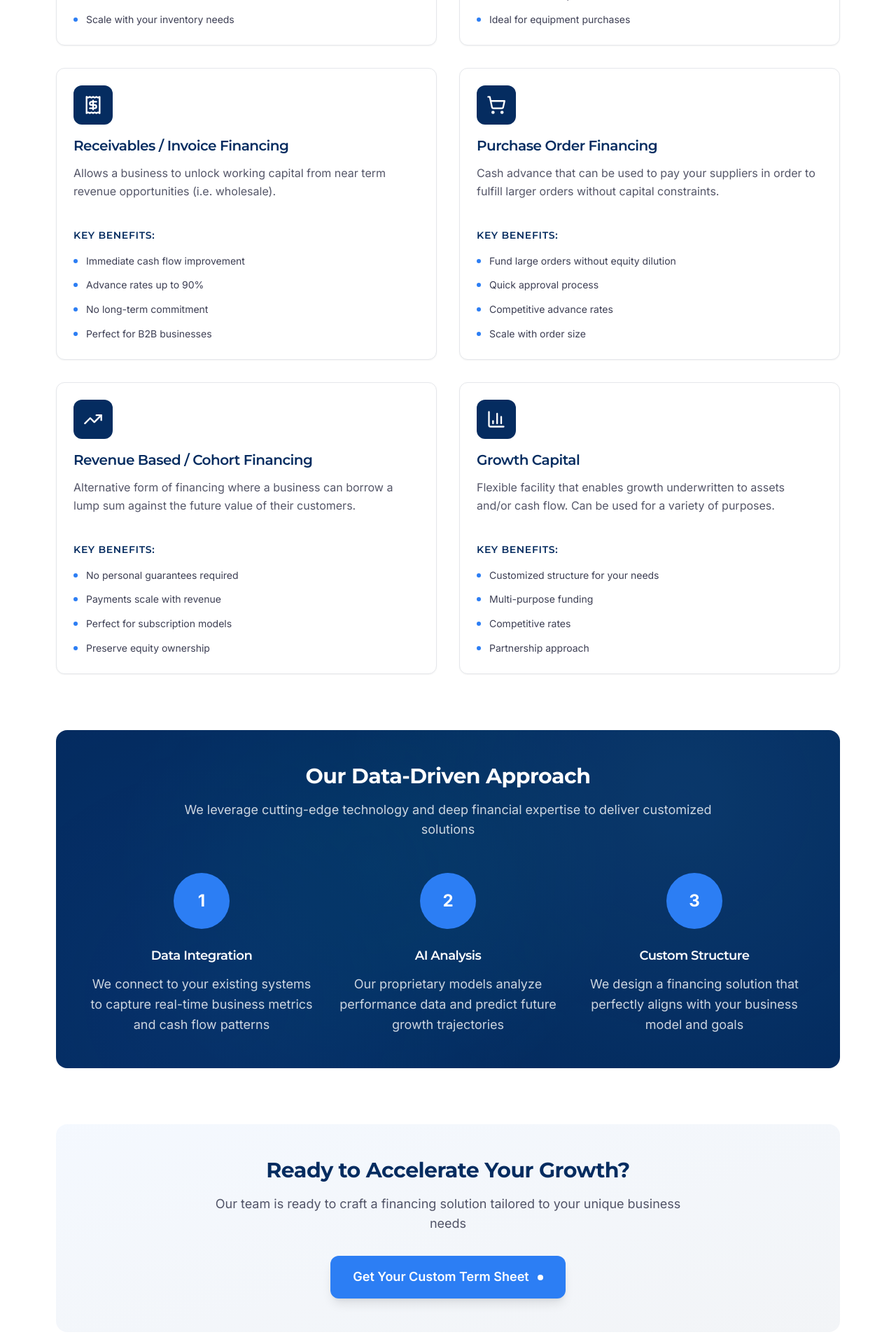
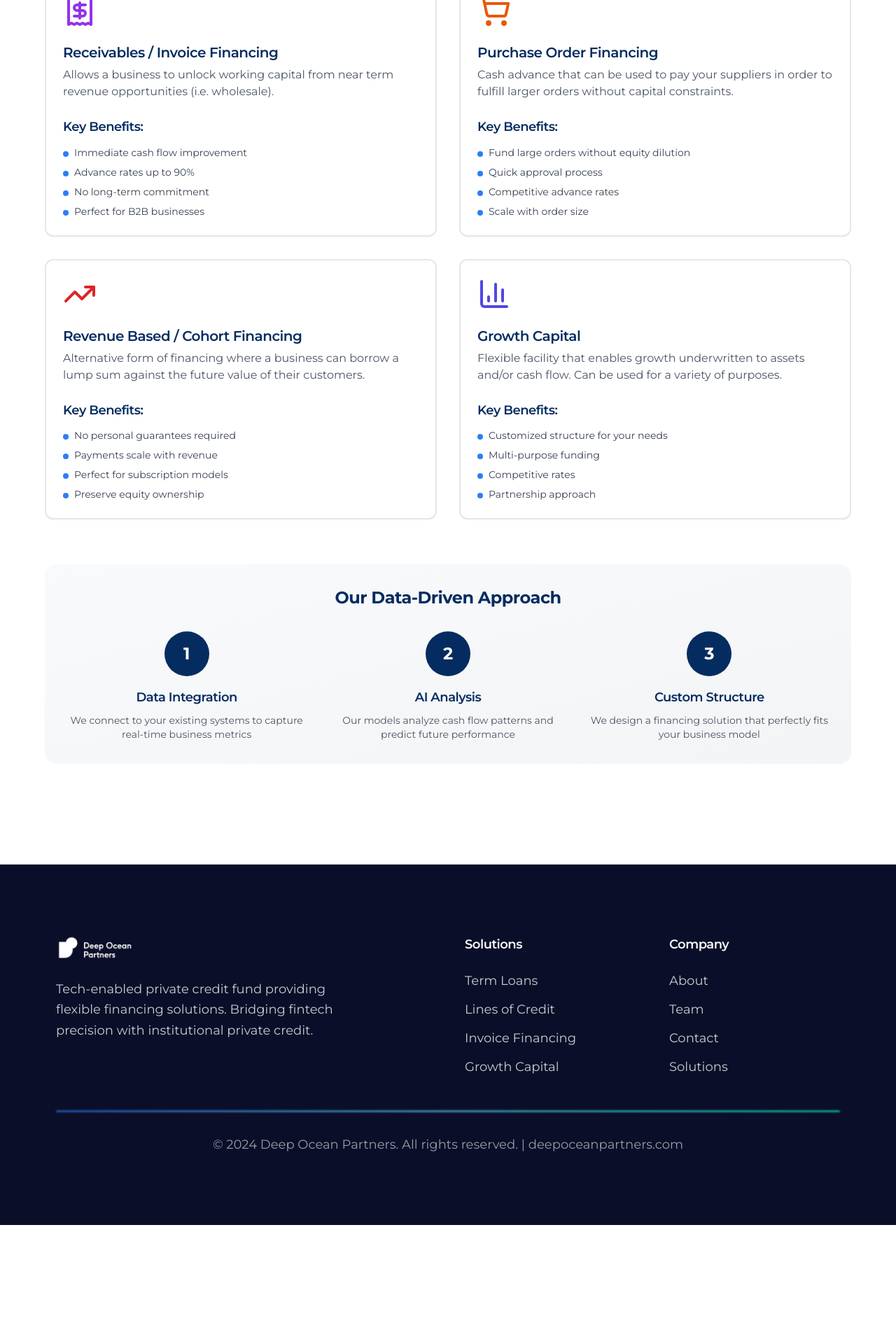
Before and after one commit to Lakshya5Jain/ocean-finance-platform, a React (Vite) app: page /solutions in a window 1280 px wide. Shown: the part 820-2740 px from the top of the page at 70% size. After the commit the page ends 2570 px from the top, so only its background shows below. Built offline with nearby package versions, Linux system fonts and the light colour scheme.

Commit message:
Reverted to commit c5e5ca0378aa18fe41488c2ec7eca1142ecc97d4

```diff
--- a/src/components/Header.tsx
+++ b/src/components/Header.tsx
@@ -29,8 +29,9 @@ const Header = () => {
               <img
                 src="/lovable-uploads/60420b69-db1d-4895-aac8-8227d34c68b2.png"
                 alt="Deep Ocean Partners"
-                className="h-20 w-auto transition-all duration-500 group-hover:scale-110"
-                style={{ filter: 'none' }}
+                className={`h-16 w-auto transition-all duration-500 group-hover:scale-110 ${
+                  isScrolled ? 'filter brightness-0 invert' : 'filter brightness-0 invert'
+                }`}
               />
             </Link>
           </div>
--- a/src/pages/Solutions.tsx
+++ b/src/pages/Solutions.tsx
@@ -10,6 +10,7 @@ const SolutionsPage = () => {
       title: "Revolving Lines of Credit",
       description: "Continuous source of funding that you can access as needed. Best for variable spend on inventory / marketing.",
       icon: CircleDollarSign,
+      color: "text-blue-600",
       details: [
         "Flexible draw and repayment schedule",
         "Interest only on funds used",
@@ -21,6 +22,7 @@ const SolutionsPage = () => {
       title: "Term Loans",
       description: "Committed facility that you pay back over a set time with fixed payment terms. Best for planned expenses / opex.",
       icon: FileText,
+      color: "text-green-600",
       details: [
         "Predictable monthly payments",
         "Multi-year terms available",
@@ -32,6 +34,7 @@ const SolutionsPage = () => {
       title: "Receivables / Invoice Financing",
       description: "Allows a business to unlock working capital from near term revenue opportunities (i.e. wholesale).",
       icon: Receipt,
+      color: "text-purple-600",
       details: [
         "Immediate cash flow improvement",
         "Advance rates up to 90%",
@@ -43,6 +46,7 @@ const SolutionsPage = () => {
       title: "Purchase Order Financing",
       description: "Cash advance that can be used to pay your suppliers in order to fulfill larger orders without capital constraints.",
       icon: ShoppingCart,
+      color: "text-orange-600",
       details: [
         "Fund large orders without equity dilution",
         "Quick approval process",
@@ -54,6 +58,7 @@ const SolutionsPage = () => {
       title: "Revenue Based / Cohort Financing",
       description: "Alternative form of financing where a business can borrow a lump sum against the future value of their customers.",
       icon: TrendingUp,
+      color: "text-red-600",
       details: [
         "No personal guarantees required",
         "Payments scale with revenue",
@@ -65,6 +70,7 @@ const SolutionsPage = () => {
       title: "Growth Capital",
       description: "Flexible facility that enables growth underwritten to assets and/or cash flow. Can be used for a variety of purposes.",
       icon: BarChart3,
+      color: "text-indigo-600",
       details: [
         "Customized structure for your needs",
         "Multi-purpose funding",
@@ -75,51 +81,42 @@ const SolutionsPage = () => {
   ];
 
   return (
-    <div className="min-h-screen bg-white">
+    <div className="min-h-screen bg-white font-montserrat">
       <Header />
 
-      <section className="pt-32 pb-20 bg-white">
-        <div className="container-custom">
+      <section className="py-20 bg-white mt-20">
+        <div className="container mx-auto px-4">
           <div className="max-w-6xl mx-auto">
-            <div className="text-center mb-20">
-              <div className="inline-flex items-center px-6 py-3 rounded-full bg-bright-azure/10 border border-bright-azure/20 mb-8">
-                <div className="w-2 h-2 bg-bright-azure rounded-full mr-3"></div>
-                <span className="text-sm font-medium text-bright-azure tracking-wider uppercase">Financing Solutions</span>
-              </div>
-
-              <h1 className="text-4xl md:text-6xl font-montserrat font-bold text-deep-navy mb-6 leading-tight">
+            <div className="text-center mb-16">
+              <h1 className="text-4xl md:text-5xl font-montserrat font-bold text-primary mb-6">
                 How We Solve Your Business Needs
               </h1>
-              <p className="text-xl text-near-black/70 max-w-4xl mx-auto leading-relaxed">
+              <p className="text-xl text-gray-600 font-montserrat max-w-4xl mx-auto">
                 At Deep Ocean Partners, we provide a comprehensive suite of financing solutions designed to meet the diverse needs of growing businesses. Our data-driven approach ensures you get the right capital structure for your unique situation.
               </p>
             </div>
 
-            <div className="grid grid-cols-1 lg:grid-cols-2 gap-8 mb-20">
+            <div className="grid grid-cols-1 lg:grid-cols-2 gap-8 mb-16">
               {solutions.map((solution, index) => {
                 const IconComponent = solution.icon;
                 return (
-                  <Card key={index} className="border border-soft-gray hover:border-bright-azure/30 transition-all duration-300 hover:shadow-xl group h-full bg-white">
-                    <CardHeader className="pb-4">
-                      <div className="mb-6">
-                        <div className="w-14 h-14 bg-deep-navy rounded-xl flex items-center justify-center mb-4 group-hover:bg-bright-azure transition-colors duration-300">
-                          <IconComponent className="h-7 w-7 text-white" />
+                  <Card key={index} className="border-2 hover:border-secondary transition-all duration-300 hover:shadow-xl group h-full">
+                    <CardHeader>
+                      <div className="mb-4">
+                        <IconComponent className={`h-12 w-12 ${solution.color} group-hover:scale-110 transition-transform duration-300`} />
                       </div>
-                        <CardTitle className="text-xl font-montserrat font-semibold text-deep-navy mb-3">
-                          {solution.title}
-                        </CardTitle>
-                        <CardDescription className="text-base text-near-black/70 leading-relaxed">
+                      <CardTitle className="font-montserrat text-primary text-xl">{solution.title}</CardTitle>
+                      <CardDescription className="font-montserrat text-gray-600 text-base">
                         {solution.description}
                       </CardDescription>
-                      </div>
                     </CardHeader>
                     <CardContent>
-                      <h4 className="font-montserrat font-semibold text-deep-navy mb-4 text-sm uppercase tracking-wider">Key Benefits:</h4>
-                      <ul className="space-y-3">
+                      <h4 className="font-montserrat font-semibold text-primary mb-3">Key Benefits:</h4>
+                      <ul className="space-y-2">
                         {solution.details.map((detail, detailIndex) => (
-                          <li key={detailIndex} className="flex items-start space-x-3">
-                            <div className="w-1.5 h-1.5 bg-bright-azure rounded-full mt-2 flex-shrink-0"></div>
-                            <span className="text-near-black/80 text-sm leading-relaxed">{detail}</span>
+                          <li key={detailIndex} className="flex items-start space-x-2">
+                            <div className="w-2 h-2 bg-secondary rounded-full mt-2 flex-shrink-0"></div>
+                            <span className="font-montserrat text-gray-700 text-sm">{detail}</span>
                           </li>
                         ))}
                       </ul>
@@ -130,65 +127,41 @@ const SolutionsPage = () => {
             </div>
 
             {/* Process Section */}
-            <div className="bg-deep-navy rounded-2xl p-12 mb-20 relative overflow-hidden">
-              <div className="absolute inset-0 ocean-pattern opacity-30"></div>
-              <div className="relative z-10">
-                <h3 className="text-3xl font-montserrat font-bold text-white mb-4 text-center">
+            <div className="bg-gradient-to-br from-gray-50 to-gray-100 rounded-2xl p-8 mb-16">
+              <h3 className="text-2xl font-montserrat font-bold text-primary mb-8 text-center">
                 Our Data-Driven Approach
               </h3>
-                <p className="text-lg text-white/80 text-center mb-12 max-w-3xl mx-auto">
-                  We leverage cutting-edge technology and deep financial expertise to deliver customized solutions
-                </p>
-
               <div className="grid grid-cols-1 md:grid-cols-3 gap-8">
-                  <div className="text-center group">
-                    <div className="bg-bright-azure rounded-full w-20 h-20 flex items-center justify-center mx-auto mb-6 group-hover:scale-110 transition-transform duration-300">
+                <div className="text-center">
+                  <div className="bg-primary rounded-full w-16 h-16 flex items-center justify-center mx-auto mb-4">
                     <span className="text-white font-bold text-2xl">1</span>
                   </div>
-                    <h4 className="font-montserrat font-semibold text-white mb-3 text-lg">Data Integration</h4>
-                    <p className="text-white/80 leading-relaxed">
-                      We connect to your existing systems to capture real-time business metrics and cash flow patterns
+                  <h4 className="font-montserrat font-semibold text-primary mb-2">Data Integration</h4>
+                  <p className="font-montserrat text-gray-600 text-sm">
+                    We connect to your existing systems to capture real-time business metrics
                   </p>
                 </div>
 
-                  <div className="text-center group">
-                    <div className="bg-bright-azure rounded-full w-20 h-20 flex items-center justify-center mx-auto mb-6 group-hover:scale-110 transition-transform duration-300">
+                <div className="text-center">
+                  <div className="bg-primary rounded-full w-16 h-16 flex items-center justify-center mx-auto mb-4">
                     <span className="text-white font-bold text-2xl">2</span>
                   </div>
-                    <h4 className="font-montserrat font-semibold text-white mb-3 text-lg">AI Analysis</h4>
-                    <p className="text-white/80 leading-relaxed">
-                      Our proprietary models analyze performance data and predict future growth trajectories
+                  <h4 className="font-montserrat font-semibold text-primary mb-2">AI Analysis</h4>
+                  <p className="font-montserrat text-gray-600 text-sm">
+                    Our models analyze cash flow patterns and predict future performance
                   </p>
                 </div>
 
-                  <div className="text-center group">
-                    <div className="bg-bright-azure rounded-full w-20 h-20 flex items-center justify-center mx-auto mb-6 group-hover:scale-110 transition-transform duration-300">
+                <div className="text-center">
+                  <div className="bg-primary rounded-full w-16 h-16 flex items-center justify-center mx-auto mb-4">
                     <span className="text-white font-bold text-2xl">3</span>
                   </div>
-                    <h4 className="font-montserrat font-semibold text-white mb-3 text-lg">Custom Structure</h4>
-                    <p className="text-white/80 leading-relaxed">
-                      We design a financing solution that perfectly aligns with your business model and goals
+                  <h4 className="font-montserrat font-semibold text-primary mb-2">Custom Structure</h4>
+                  <p className="font-montserrat text-gray-600 text-sm">
+                    We design a financing solution that perfectly fits your business model
                   </p>
                 </div>
               </div>
-              </div>
-            </div>
-
-            {/* Call to Action */}
-            <div className="text-center bg-gradient-to-br from-bright-azure/5 to-deep-navy/5 rounded-2xl p-12">
-              <h3 className="text-3xl font-montserrat font-bold text-deep-navy mb-4">
-                Ready to Accelerate Your Growth?
-              </h3>
-              <p className="text-lg text-near-black/70 mb-8 max-w-2xl mx-auto">
-                Our team is ready to craft a financing solution tailored to your unique business needs
-              </p>
-              <a
-                href="/contact"
-                className="inline-flex items-center px-8 py-4 bg-bright-azure hover:bg-bright-azure/90 text-white font-semibold rounded-xl transition-all duration-300 transform hover:scale-105 shadow-lg hover:shadow-xl"
-              >
-                Get Your Custom Term Sheet
-                <div className="ml-3 w-2 h-2 bg-white rounded-full"></div>
-              </a>
             </div>
           </div>
         </div>
```
Lines whose indentation alone changed are shown as unchanged.
